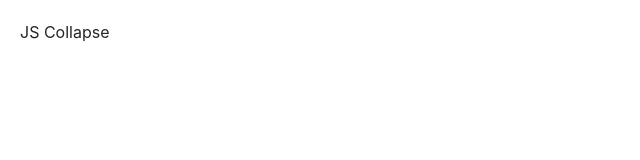
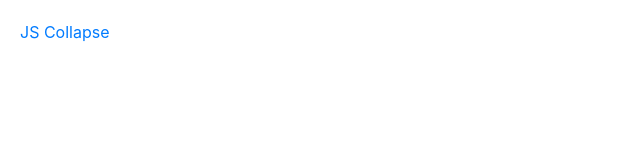
Before and after one commit to RomanShuruiev/Study, a website: page app/index.html in a window 1280 px wide. Shown: the whole page, without its empty margins (0-640 px from the left). Drawn offline with nearby package versions, Linux system fonts and the light colour scheme.

Commit message:
JS Collapse (href)

```diff
--- a/app/index.html
+++ b/app/index.html
@@ -16,7 +16,7 @@
 </head>
 <body>
 
-    <span data-toggle="collapse" data-target="#hide">JS Collapse</span>
+    <a data-toggle="collapse" href="#hide">JS Collapse</a>
     <div class="collapse in" id="hide">
     	Lorem ipsum dolor sit amet, consectetur adipisicing elit. Architecto voluptate enim veniam, ullam molestias! Porro, soluta at incidunt repellendus est reprehenderit voluptas repellat neque nulla, pariatur fugit dicta facilis minus.
     </div>
```
